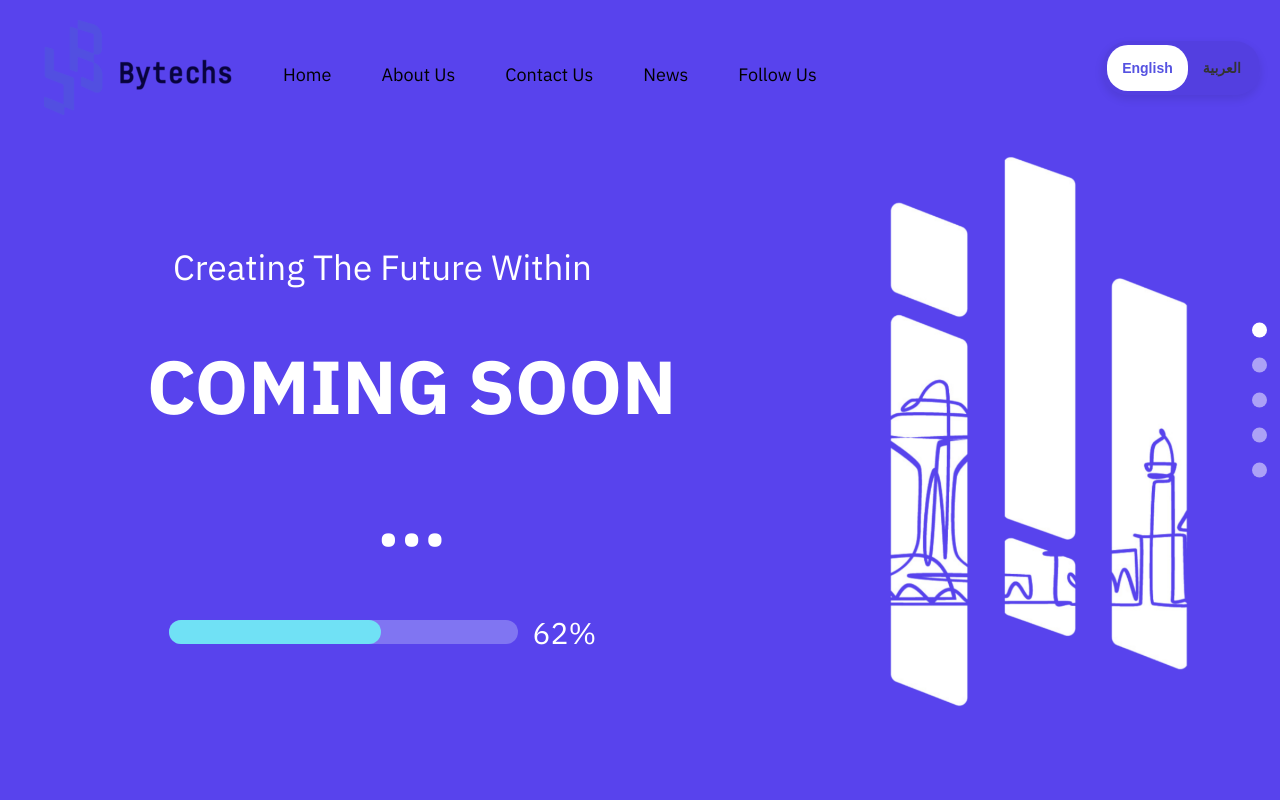
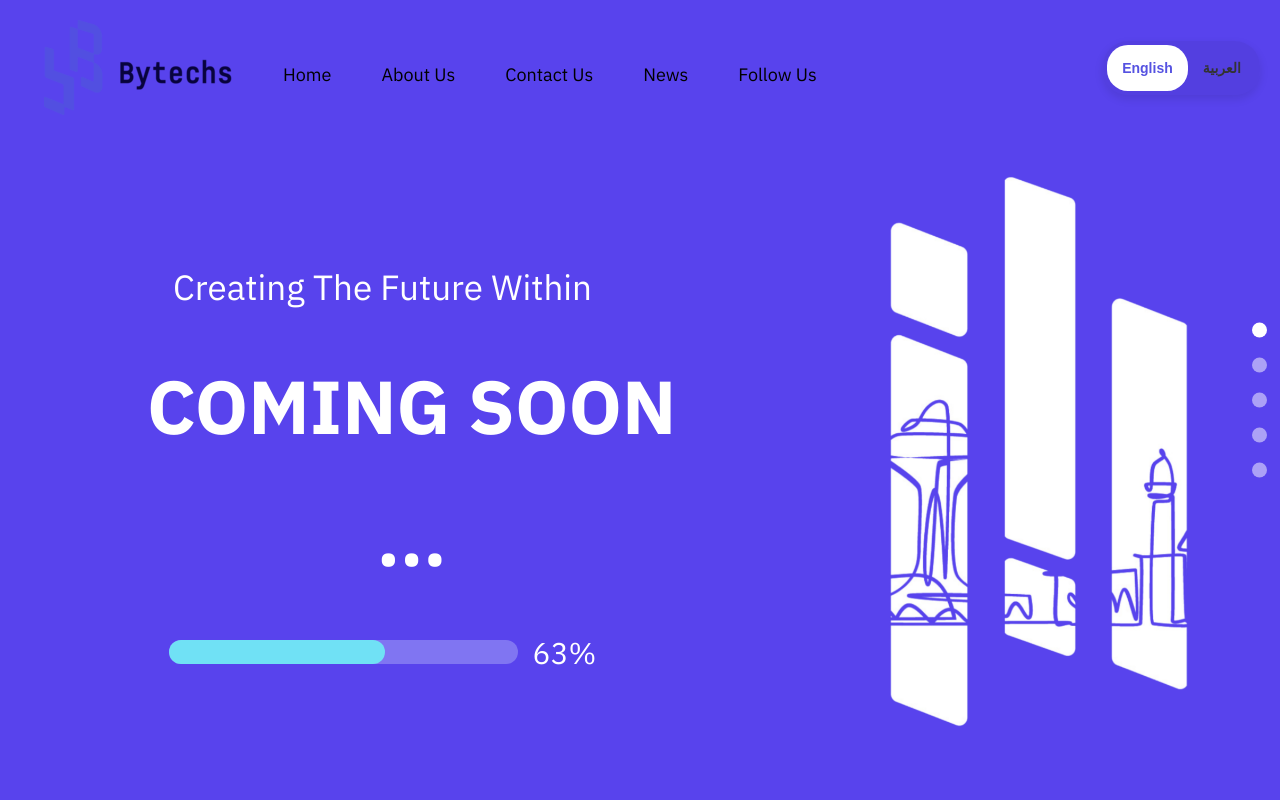
Before and after one commit to ByTechS-Platform/ByTechS-Website, a React (Create React App) app: page / in a window 1280 px wide. Shown: the top 800 px of the page. Built offline with nearby package versions, Linux system fonts and the light colour scheme; no server answers.

Commit message:
padding changed for all sections

```diff
--- a/src/App.scss
+++ b/src/App.scss
@@ -1,5 +1,5 @@
 .App {
-  text-align: center;
+  // text-align: center;
   body {
     margin: 0;
     // font-family: "IBM Plex Sans";
@@ -8,7 +8,7 @@
     overflow-x: hidden;
   }
   section {
-    padding: 0px 80px;
+    padding: 20px 80px;
   }
   // Alignment classes
   .align-left {
```
